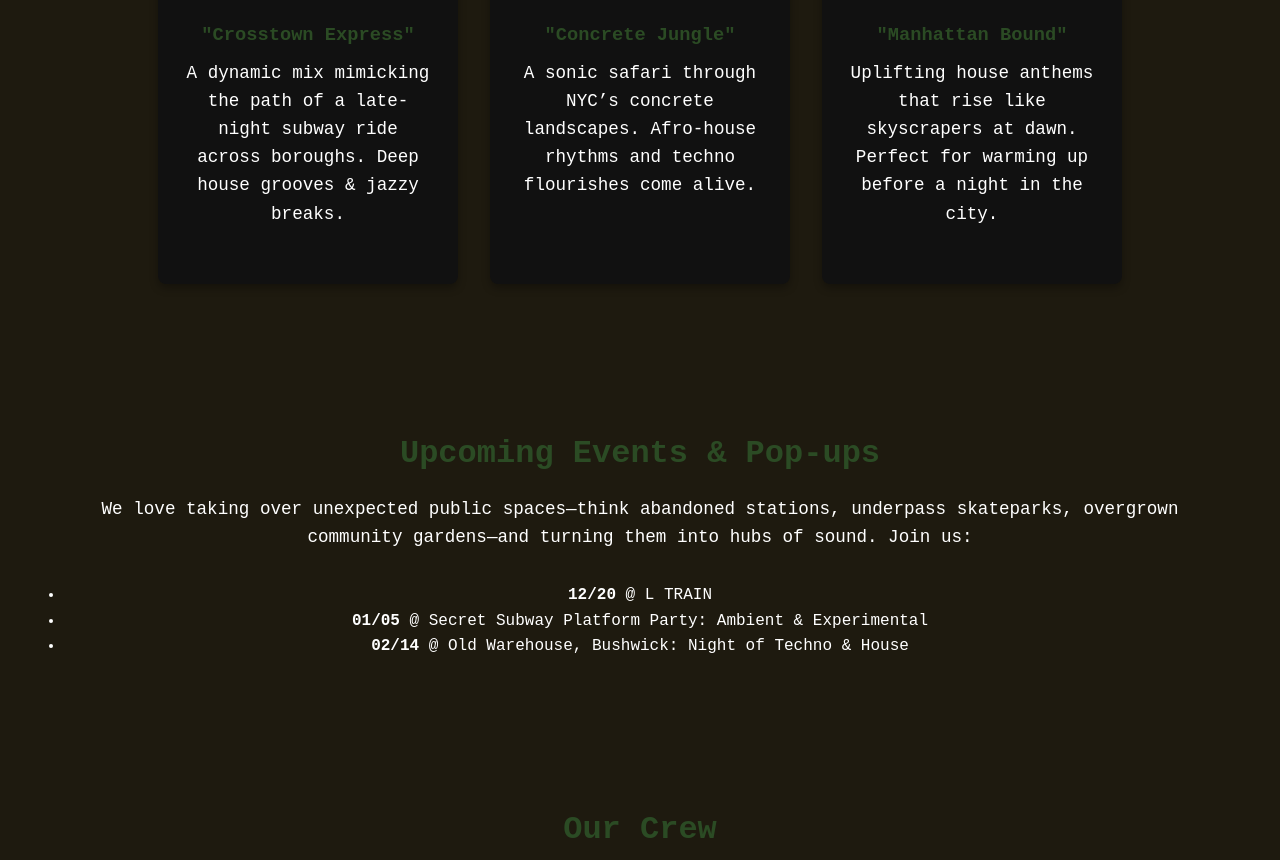
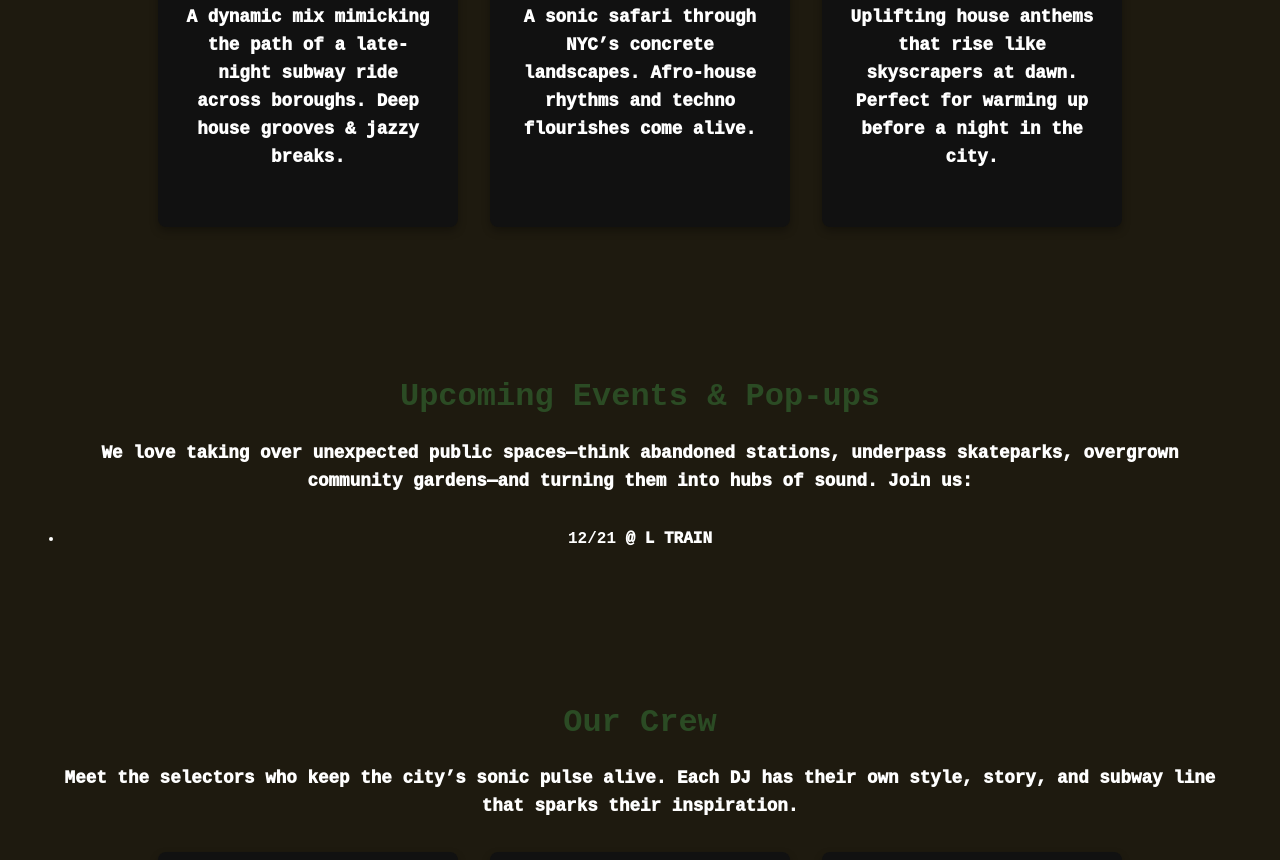
Before and after one commit to Isaacamar/11thst.github.io, a website: page index.html in a window 1280 px wide. Shown: the part 1560-2420 px from the top of the page. Drawn offline with Linux system fonts and the light colour scheme; a web font is replaced by a local one.

Commit message:
rm cheezy lines

```diff
--- a/index.html
+++ b/index.html
@@ -42,7 +42,7 @@
         <section id="intro">
             <div class="container">
                 <h2>About 11th St. Sounds</h2>
-                <p>We’re a collective of DJs and music lovers who channel the pulse of New York City’s underbelly into every set. Our home is the spaces unseen—below the bustling avenues, inside hidden basements, and in converted warehouses. Like a subway line connecting diverse neighborhoods, our beats unify communities across genres and vibes.</p>
+                <p>We’re a collective of DJs and music lovers who channel the pulse of New York City’s underbelly into every set.</p>
                 <p>Our mission: to bring sonic adventures that transcend boundaries. House, techno, hip-hop breaks, disco edits—anything goes, as long as it moves you. Just like riding the train, every journey is unique, unexpected, and alive.</p>
             </div>
         </section>
@@ -81,9 +81,7 @@
                 <h2>Upcoming Events & Pop-ups</h2>
                 <p>We love taking over unexpected public spaces—think abandoned stations, underpass skateparks, overgrown community gardens—and turning them into hubs of sound. Join us:</p>
                 <ul>
-                    <li><strong>12/20</strong> @ L TRAIN</li>
-                    <li><strong>01/05</strong> @ Secret Subway Platform Party: Ambient & Experimental</li>
-                    <li><strong>02/14</strong> @ Old Warehouse, Bushwick: Night of Techno & House</li>
+                    <li><strong>12/21</strong> @ L TRAIN</li>
                 </ul>
             </div>
         </section>
--- a/styles.css
+++ b/styles.css
@@ -16,7 +16,7 @@
 
 body {
     font-family: 'Courier New', monospace;
-    font-weight: 400;
+    font-weight: 1000;
     background-color: var(--background-color);
     color: var(--text-color);
     line-height: 1.6;
```
Also changed, not shown: 2 other files.
